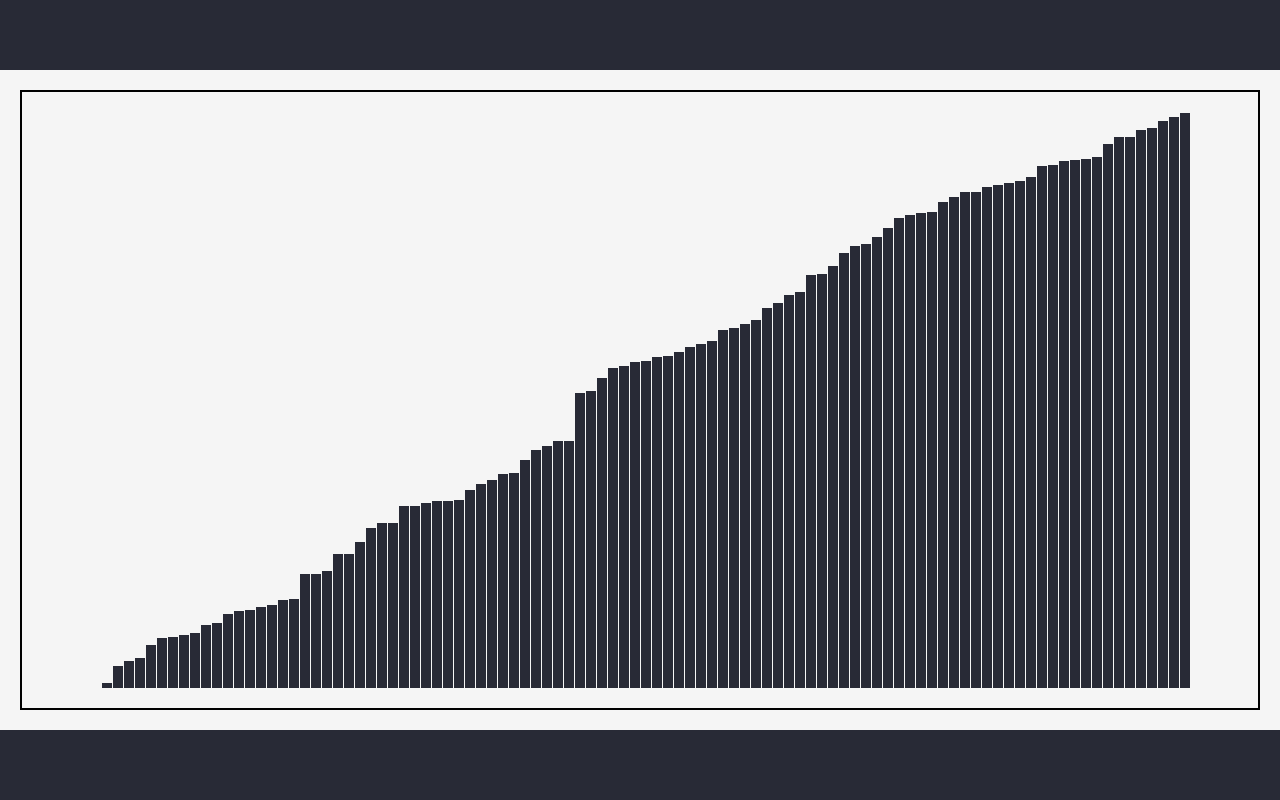
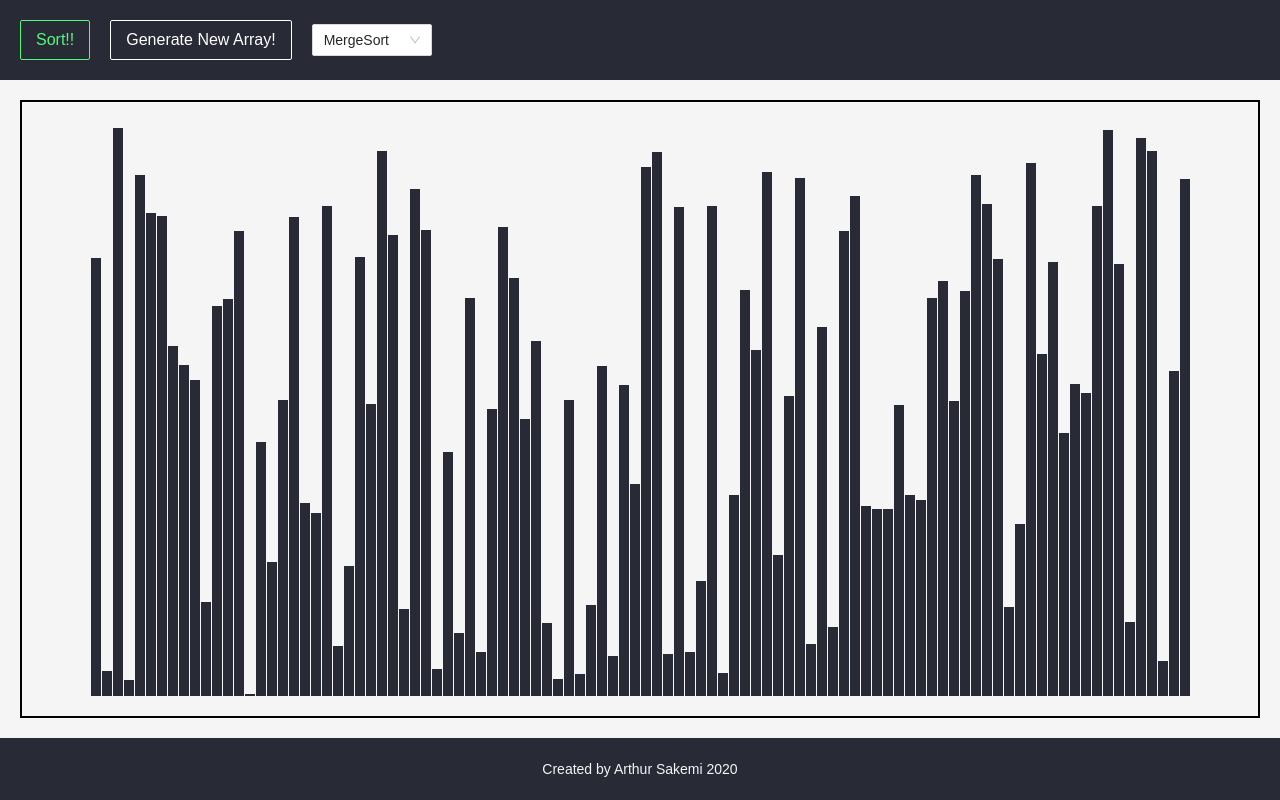
Before and after one commit to arthursakemi/sort-vizualizer-react, a React (Create React App) app: page / in a window 1280 px wide. Built offline with nearby package versions, Linux system fonts and the light colour scheme.

Commit message:
added Sort, Generate new array and sort method selectors to the header

```diff
--- a/src/pages/home/home.page.jsx
+++ b/src/pages/home/home.page.jsx
@@ -1,5 +1,7 @@
 import React, { useEffect, useState } from 'react';
 import styled from 'styled-components';
+
+import { Button, Select } from 'antd';
 
 import bubbleSort from '../../utils/bubbleSort';
 import mergeSort from '../../utils/mergeSort';
@@ -12,7 +14,11 @@ const StyledDiv = styled.div`
 `;
 
 const StyledHeader = styled.header`
-  height: 70px;
+  padding: 20px;
+  display: flex;
+  gap: 20px;
+  align-items: center;
+  justify-content: flex-start;
   background-color: #282a36;
   color: #f5f5f5;
 `;
@@ -24,7 +30,10 @@ const StyledMain = styled.main`
 `;
 
 const StyledFooter = styled.footer`
-  height: 70px;
+  padding: 20px;
+  display: flex;
+  justify-content: center;
+  align-items: center;
   background-color: #282a36;
   color: #f5f5f5;
 `;
@@ -45,27 +54,63 @@ const Bar = styled.span`
   background-color: #282a36;
 `;
 
+const buttonStyle = { borderColor: '#50fa7b', color: '#50fa7b' };
+
 const HomePage = () => {
-  const min = 10;
-  const max = 700;
-  const numberOfBars = 100;
+  const [numberOfBars, setNumberOfBars] = useState(100);
+  const [sortAlgorythm, setSortAlgorythm] = useState('mergesort');
+  const [sorting, setSorting] = useState(false);
   const [bars, setBars] = useState([]);
 
-  useEffect(() => {
+  const generateNewArray = () => {
     const newBars = [];
     for (let i = 0; i < numberOfBars; i++) {
-      newBars.push(Number(generateRandomNumber(min, max)));
+      newBars.push(Number(generateRandomNumber()));
     }
-    mergeSort(newBars, setBars);
-  }, [numberOfBars]);
+    setBars(newBars);
+  };
 
-  const generateRandomNumber = (min, max) => {
+  const handleSortClick = async () => {
+    setSorting(true);
+    switch (sortAlgorythm) {
+      case 'bubblesort':
+        await bubbleSort(bars, setBars);
+        break;
+      case 'mergesort':
+        await mergeSort(bars, setBars);
+        break;
+      default:
+        break;
+    }
+    setSorting(false);
+  };
+
+  const generateRandomNumber = () => {
     return (Math.random() * 100).toFixed(2);
   };
 
+  useEffect(() => {
+    generateNewArray();
+  }, []);
+
   return (
     <StyledDiv>
-      <StyledHeader></StyledHeader>
+      <StyledHeader>
+        <Button onClick={handleSortClick} size='large' ghost style={buttonStyle} disabled={sorting}>
+          Sort!!
+        </Button>
+        <Button onClick={generateNewArray} size='large' ghost disabled={sorting}>
+          Generate New Array!
+        </Button>
+        <Select value={sortAlgorythm} onChange={setSortAlgorythm} style={{ width: '120px' }}>
+          <Select.OptGroup label='O(n log n)'>
+            <Select.Option value='mergesort'>MergeSort</Select.Option>
+          </Select.OptGroup>
+          <Select.OptGroup label='O(n^2)'>
+            <Select.Option value='bubblesort'>BubbleSort</Select.Option>
+          </Select.OptGroup>
+        </Select>
+      </StyledHeader>
       <StyledMain>
         <BarContainer>
           {bars.map((size, index) => (
@@ -73,7 +118,7 @@ const HomePage = () => {
           ))}
         </BarContainer>
       </StyledMain>
-      <StyledFooter></StyledFooter>
+      <StyledFooter>Created by Arthur Sakemi 2020</StyledFooter>
     </StyledDiv>
   );
 };
```
